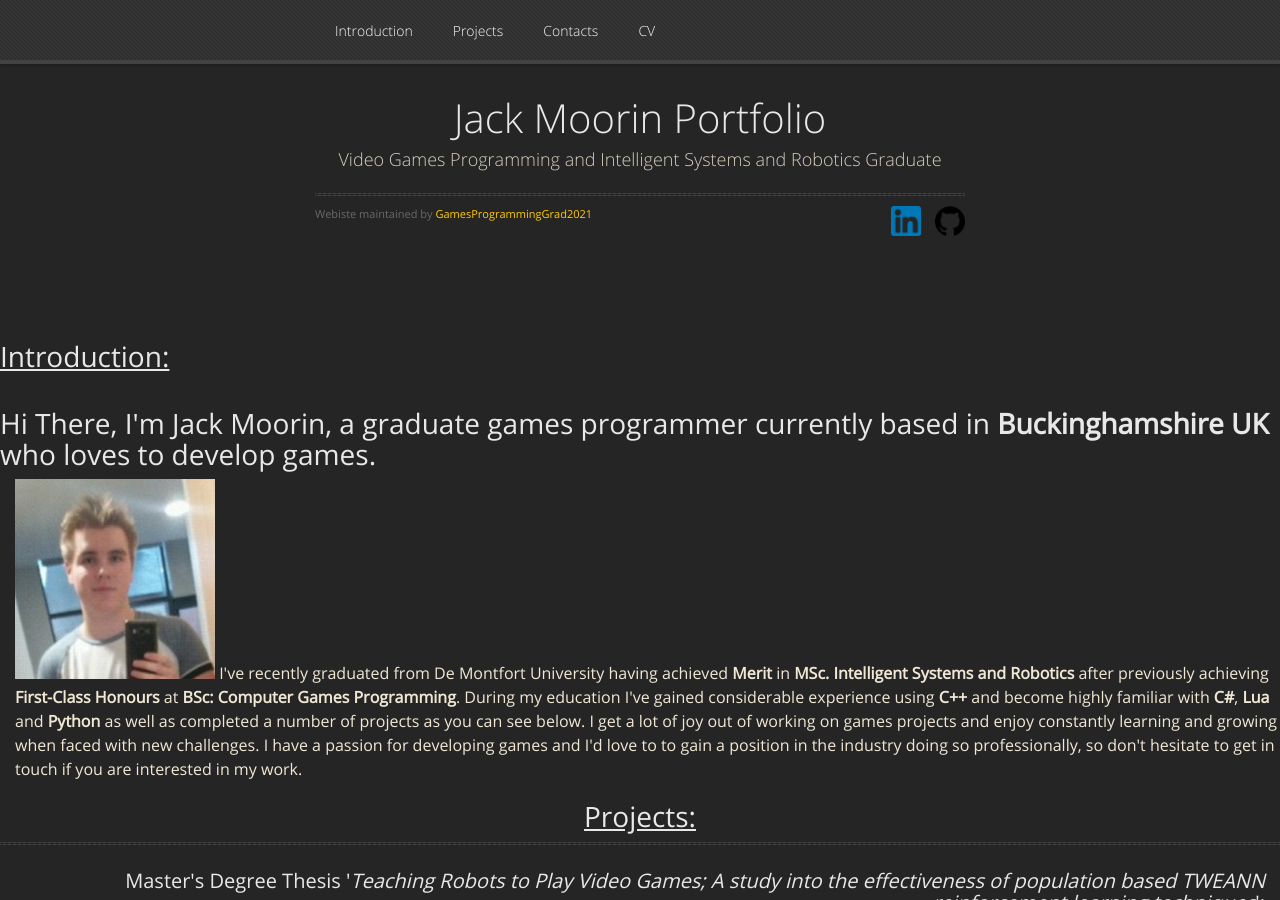
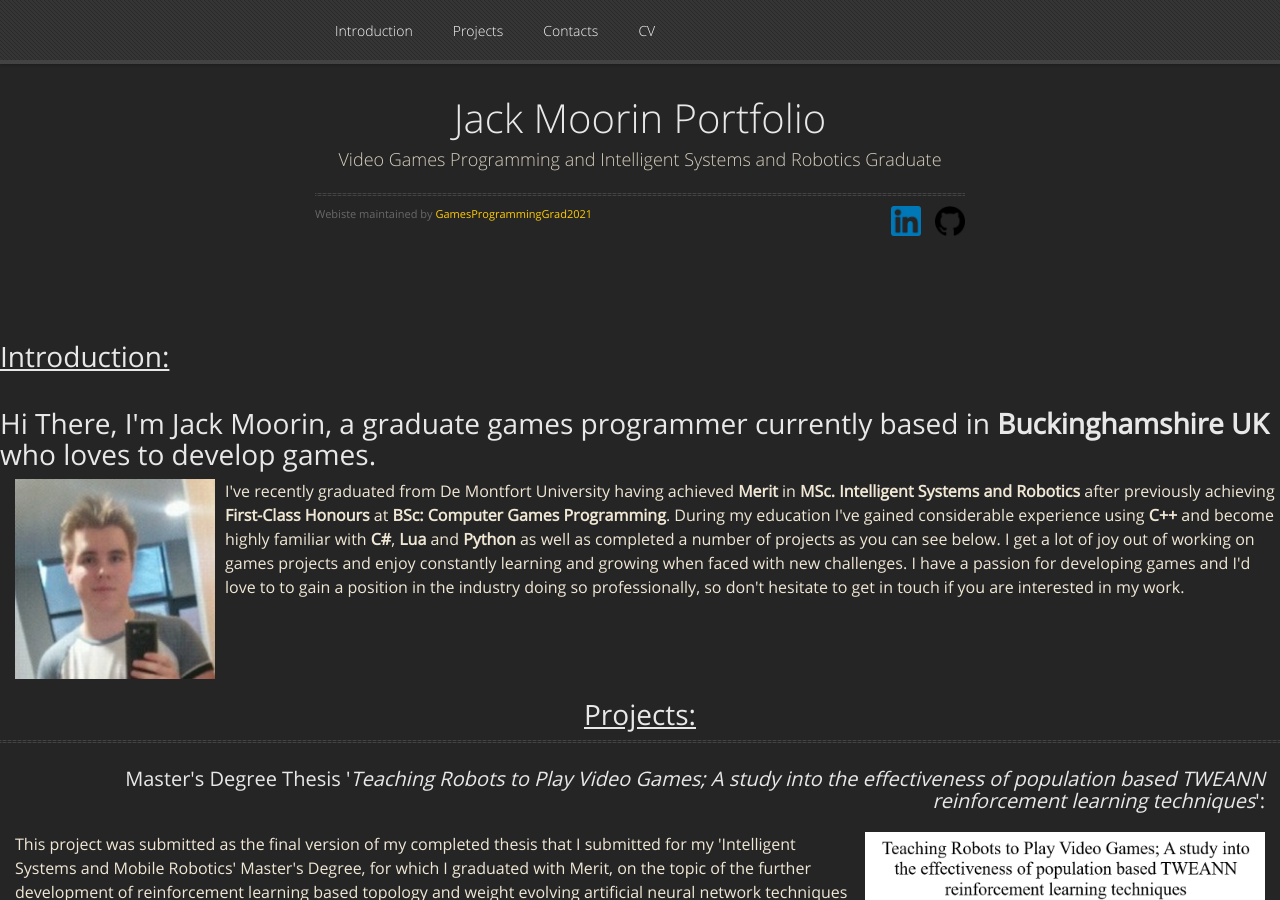
Before and after one commit to GamesProgrammingGrad2021/GamesProgrammingGrad2021.github.io, a Jekyll site: the page built from index.md, in a window 1280 px wide and 900 px high. Built offline with Jekyll 4.4.1, drawn with Linux system fonts in a browser that asks for light colours; nearby versions of some CDN libraries; our own code applies the rules of GitHub Pages for plain Markdown files.

Commit message:
Update default.html

```diff
--- a/_layouts/default.html
+++ b/_layouts/default.html
@@ -245,7 +245,7 @@
 	I'm Jack Moorin, a graduate games programmer currently based in <b>Buckinghamshire UK</b> who loves to develop games.</h1>
 	<div class="project_div_l">
 		<div class="project_text_div_l">
-		<img src="Portfolio_Profile_Image.jpg" alt="Profile_Picture" style="width:200px; height:200px;">
+		<img src="Portfolio_Profile_Image.jpg" alt="Profile_Picture" class="project_thumbnail_l" style="width:200px; height:200px;">
 		I've recently graduated from De Montfort University having achieved <b>Merit</b> in <b>MSc. Intelligent Systems and
 		Robotics</b> after previously achieving <b>First-Class Honours</b> at <b>BSc: Computer Games Programming</b>. During my
 		education I've gained considerable experience using <b>C++</b> and become highly familiar with <b>C#</b>, <b>Lua</b> and
```
